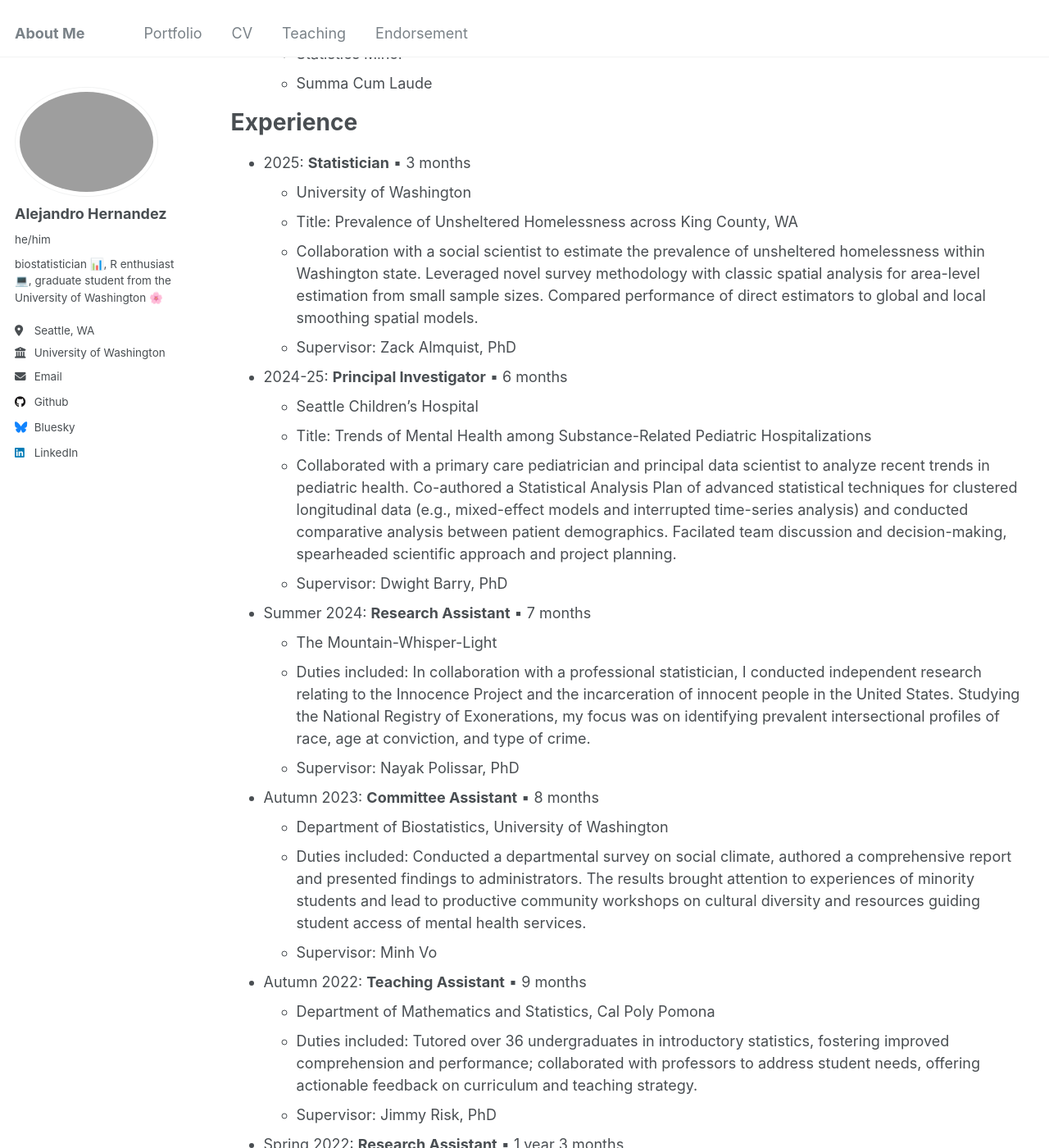
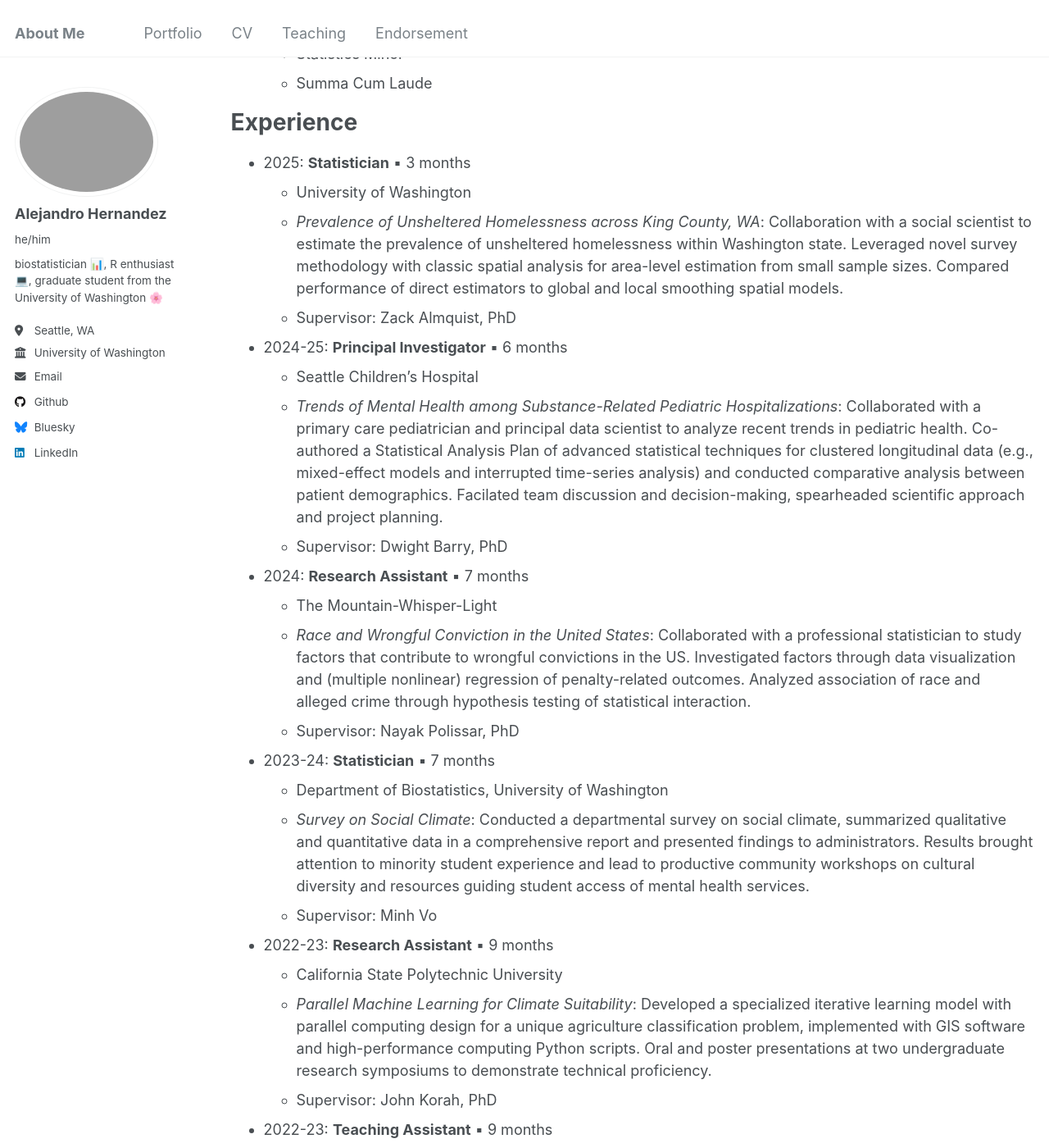
Before and after one commit to alejandroh3005/alejandroh3005.github.io, a Jekyll site: the page built from _pages/cv.md, in a window 1280 px wide and 1400 px high, scrolled down 328 px. Shown: the whole window at 82% size. Built offline with Jekyll 4.4.1, drawn with Linux system fonts in a browser that asks for light colours; some of the changed text lies outside the part shown.

Commit message:
Update cv.md

```diff
--- a/_pages/cv.md
+++ b/_pages/cv.md
@@ -25,15 +25,44 @@ Experience
 
 * 2025: **Statistician** ▪ 3 months
   * University of Washington
-  * Title: Prevalence of Unsheltered Homelessness across King County, WA
-  * Collaboration with a social scientist to estimate the prevalence of unsheltered homelessness within Washington state. Leveraged novel survey methodology with classic spatial analysis for area-level estimation from small sample sizes. Compared performance of direct estimators to global and local smoothing spatial models.
+  * _Prevalence of Unsheltered Homelessness across King County, WA_: Collaboration with a social scientist to estimate the prevalence of unsheltered homelessness within Washington state. Leveraged novel survey methodology with classic spatial analysis for area-level estimation from small sample sizes. Compared performance of direct estimators to global and local smoothing spatial models.
   * Supervisor: Zack Almquist, PhD
 
 * 2024-25: **Principal Investigator** ▪ 6 months
   * Seattle Children’s Hospital
-  * Title: Trends of Mental Health among Substance-Related Pediatric Hospitalizations
-  * Collaborated with a primary care pediatrician and principal data scientist to analyze recent trends in pediatric health. Co-authored a Statistical Analysis Plan of advanced statistical techniques for clustered longitudinal data (e.g., mixed-effect models and interrupted time-series analysis) and conducted comparative analysis between patient demographics. Facilated team discussion and decision-making, spearheaded scientific approach and project planning.
+  * _Trends of Mental Health among Substance-Related Pediatric Hospitalizations_: Collaborated with a primary care pediatrician and principal data scientist to analyze recent trends in pediatric health. Co-authored a Statistical Analysis Plan of advanced statistical techniques for clustered longitudinal data (e.g., mixed-effect models and interrupted time-series analysis) and conducted comparative analysis between patient demographics. Facilated team discussion and decision-making, spearheaded scientific approach and project planning.
   * Supervisor: Dwight Barry, PhD
+
+* 2024: **Research Assistant** ▪ 7 months
+  * The Mountain-Whisper-Light
+  * _Race and Wrongful Conviction in the United States_: Collaborated with a professional statistician to study factors that contribute to wrongful convictions in the US. Investigated factors through data visualization and (multiple nonlinear) regression of penalty-related outcomes. Analyzed association of race and alleged crime through hypothesis testing of statistical interaction.
+  * Supervisor: Nayak Polissar, PhD
+
+* 2023-24: **Statistician** ▪ 7 months
+  * Department of Biostatistics, University of Washington
+  * _Survey on Social Climate_: Conducted a departmental survey on social climate, summarized qualitative and quantitative data in a comprehensive report and presented findings to administrators. Results brought attention to minority student experience and lead to productive community workshops on cultural diversity and resources guiding student access of mental health services.
+  * Supervisor: Minh Vo
+
+* 2022-23: **Research Assistant** ▪ 9 months
+  * California State Polytechnic University
+  * _Parallel Machine Learning for Climate Suitability_: Developed a specialized iterative learning model with parallel computing design for a unique agriculture classification problem, implemented with GIS software and high-performance computing Python scripts. Oral and poster presentations at two undergraduate research symposiums to demonstrate technical proficiency.
+  * Supervisor: John Korah, PhD
+
+* 2022-23: **Teaching Assistant** ▪ 9 months
+  * California State Polytechnic University
+  * _Introduction to Statistics_: Tutored over 36 undergraduates in introductory statistics, fostering improved comprehension and performance; collaborated with professors to address student needs, offered actionable feedback on curriculum and teaching strategy..
+  * Supervisor: The, PhD
+
+
+
+
+* 2020: **The** ▪ 0 months
+  * The
+  * _The_: The.
+  * Supervisor: The, PhD
+
+
+
 
 * Summer 2024: **Research Assistant** ▪ 7 months
   * The Mountain-Whisper-Light
```
